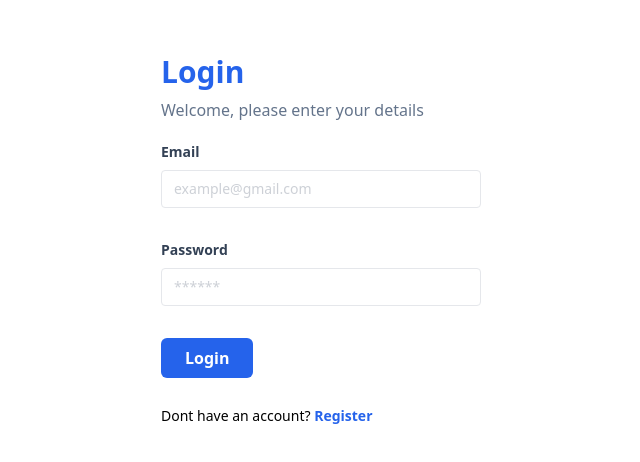
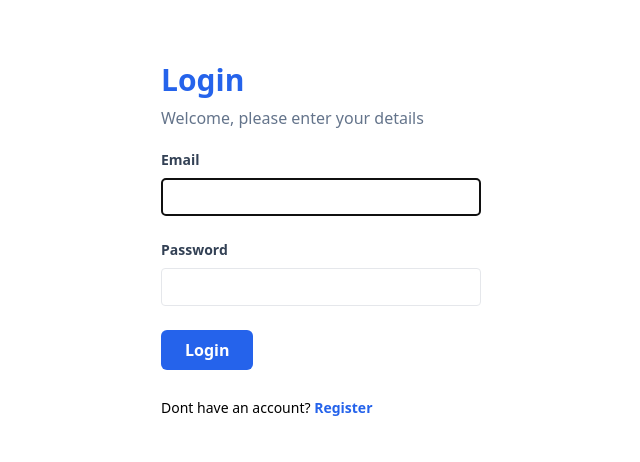
Before and after one commit to ekahanny/basic-react-js, a React (Vite) app in the folder react-practice/: page / in a window 1280 px wide. Shown: the part 160-622 px from the top of the page, without its empty margins (319-959 px from the left). Built offline with nearby package versions, Linux system fonts and the light colour scheme.

Commit message:
useRef as DOM Manipulation

```diff
--- a/react-practice/src/components/elements/input/Index.jsx
+++ b/react-practice/src/components/elements/input/Index.jsx
@@ -1,15 +1,17 @@
+/* eslint-disable react/display-name */
 /* eslint-disable react/prop-types */
 import Label from "./Label";
 import Input from "./Input";
+import { forwardRef } from "react";
 
-function InputForm(props) {
-  const { label, type, name, placeholder } = props;
+const InputForm = forwardRef((props, ref) => {
+  const { label, name, type, placholder } = props;
   return (
-    <div className="mb-8">
+    <div className="mb-6">
       <Label htmlFor={name}>{label}</Label>
-      <Input name={name} type={type} placeholder={placeholder} />
+      <Input name={name} type={type} placholder={placholder} ref={ref}></Input>
     </div>
   );
-}
+});
 
 export default InputForm;
--- a/react-practice/src/components/elements/input/Input.jsx
+++ b/react-practice/src/components/elements/input/Input.jsx
@@ -1,5 +1,8 @@
+/* eslint-disable react/display-name */
 /* eslint-disable react/prop-types */
-function Input(props) {
+import { forwardRef } from "react";
+
+const Input = forwardRef((props, ref) => {
   const { type, placeholder, name } = props;
   return (
     <input
@@ -8,8 +11,9 @@ function Input(props) {
       placeholder={placeholder}
       name={name}
       id={name}
+      ref={ref}
     />
   );
-}
+});
 
 export default Input;
--- a/react-practice/src/components/fragments/FormLogin.jsx
+++ b/react-practice/src/components/fragments/FormLogin.jsx
@@ -1,6 +1,7 @@
 // import React from "react";
 import InputForm from "../elements/input/Index";
 import Button from "../elements/button/Button";
+import { useEffect, useRef } from "react";
 
 function FormLogin() {
   const handleSubmit = (event) => {
@@ -15,6 +16,11 @@ function FormLogin() {
     window.location.href = "/products";
   };
 
+  const emailRef = useRef(null);
+  useEffect(() => {
+    emailRef.current.focus();
+  }, []);
+
   return (
     <form onSubmit={handleSubmit}>
       <InputForm
@@ -22,6 +28,7 @@ function FormLogin() {
         type="email"
         placeholder="example@gmail.com"
         name="email"
+        ref={emailRef}
       />
       <InputForm
         label="Password"
--- a/react-practice/src/pages/products.jsx
+++ b/react-practice/src/pages/products.jsx
@@ -85,12 +85,24 @@ function ProductsPage() {
   /* Perbedaan antara useState dan useRef, useState akan
   lgsg merender (memperbaharui) data yang berubah. Sedangkan
   useRef tdk lgsg mengubah tampilannya */
-  const cartRef = useRef(JSON.parse(localStorage.getItem("cart")) || []);
+  // const cartRef = useRef(JSON.parse(localStorage.getItem("cart")) || []);
 
-  const handleAddToCartRef = (id) => {
-    cartRef.current = [...cartRef.current, { id, qty: 1 }];
-    localStorage.setItem("cart", JSON.stringify(cartRef.current));
-  };
+  // const handleAddToCartRef = (id) => {
+  //   cartRef.current = [...cartRef.current, { id, qty: 1 }];
+  //   localStorage.setItem("cart", JSON.stringify(cartRef.current));
+  // };
+
+  // useRef juga dpt bekerja layaknya DOM Manipulation
+  // membuat perkondisian (total price hny akan muncul jika ada data pada cart)
+  const totalPriceRef = useRef(null);
+
+  useEffect(() => {
+    if (cart.length > 0) {
+      totalPriceRef.current.style.display = "table-row";
+    } else {
+      totalPriceRef.current.style.display = "none";
+    }
+  }, [cart]);
 
   return (
     <Fragment>
@@ -113,7 +125,7 @@ function ProductsPage() {
               <CardProduct.Footer
                 price={product.price}
                 id={product.id}
-                handleAddToCart={handleAddToCartRef}
+                handleAddToCart={handleAddToCart}
               />
             </CardProduct>
           ))}
@@ -132,7 +144,7 @@ function ProductsPage() {
               </tr>
             </thead>
             <tbody>
-              {cartRef.current.map((item) => {
+              {cart.map((item) => {
                 console.log("Rendering item: ", item);
                 console.log("cart", cart);
                 const product = products.find(
@@ -160,7 +172,7 @@ function ProductsPage() {
                   </tr>
                 );
               })}
-              {/* <tr>
+              <tr ref={totalPriceRef}>
                 <td colSpan={3}>
                   <b>Total Price</b>
                 </td>
@@ -173,7 +185,7 @@ function ProductsPage() {
                     })}
                   </b>
                 </td>
-              </tr> */}
+              </tr>
             </tbody>
           </table>
         </div>
```
